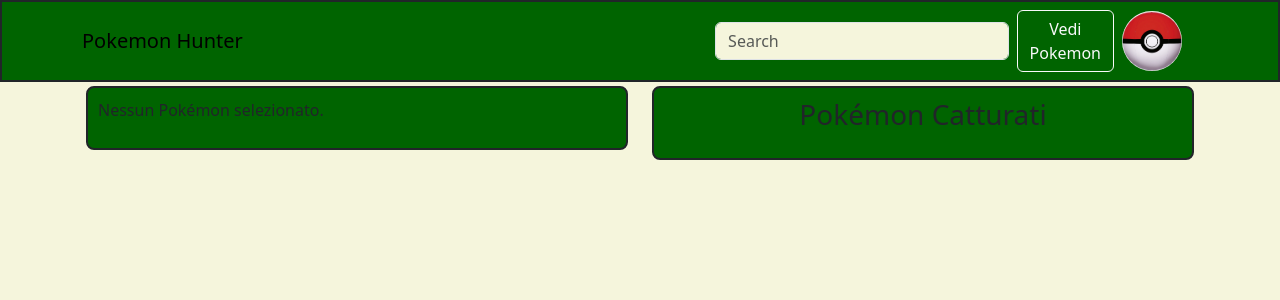
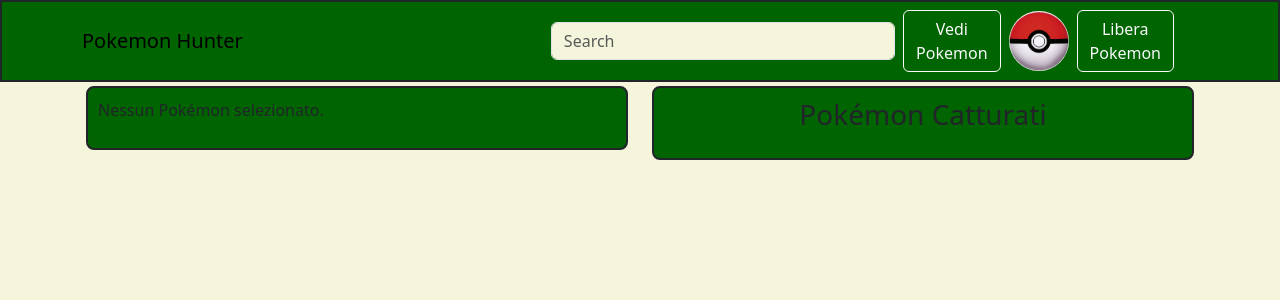
Before and after one commit to SimoneBonvecchio84/vue-pokedex, a Vue app: page / in a window 1280 px wide. Shown: the top 300 px of the page. Built offline with nearby package versions, Linux system fonts and the light colour scheme.

Commit message:
Feat: Added btn clear localStorage

```diff
--- a/src/App.vue
+++ b/src/App.vue
@@ -34,13 +34,21 @@
         console.error("Pokémon non trovato", err);
         this.pokemon = null;  // Pulisce i dati precedenti in caso di errore
       });
-      this.capturePokemon()
+      this.capturePokemon();
+
     },
     capturePokemon() {
       if (this.pokemon && !this.capturedPokemon.find(p => p.name === this.pokemon.name)) {
         this.capturedPokemon.push(this.pokemon);
         localStorage.setItem("capturedPokemon", JSON.stringify(this.capturedPokemon)); // Salva nel localStorage
       }
+    },
+    freePokemon() {
+      localStorage.clear();
+      // window.location.reload()
+      this.capturedPokemon = [];
+      console.log(localStorage)
+
     }
   }
 };
@@ -48,7 +56,11 @@
 
 <template>
   <div class="container-big">
-    <AppHeader v-model="pokemonName" @printPokemon="printPokemon" @click="capturePokemon" />
+    <AppHeader v-model="pokemonName"
+    @printPokemon="printPokemon"
+    @capturePokemon="capturePokemon"
+    @freePokemon="freePokemon"
+    />
     <div class="container">
       <div class="row p-1">
         <div class="col-6">
@@ -58,10 +70,13 @@
               <p>Nessun Pokémon selezionato.</p>
             </div>
           </div>
+          <div>
+
+          </div>
         </div>
         <div class="col-6">
           <div class="cont-chatc">
-            <AppCapturePokemon v-if="capturedPokemon" :capturedPokemon="capturedPokemon" />
+            <AppCapturePokemon v-if="capturedPokemon" :capturedPokemon="capturedPokemon" @click="freePokemon"/>
             <div v-else>
               <p>Nessun Pokémon Catturato.</p>
             </div>
--- a/src/components/AppCapturePokemon.vue
+++ b/src/components/AppCapturePokemon.vue
@@ -17,5 +17,6 @@
                 {{ poke.name }}
             </li>
         </ul>
+
     </div>
 </template>
--- a/src/components/AppHeader.vue
+++ b/src/components/AppHeader.vue
@@ -23,7 +23,8 @@
       <div class="d-flex px-3 align-items-center" role="search">
         <input v-model="pokemonName" class="form-control me-2" type="search" placeholder="Search" aria-label="Search">
         <button @click="$emit('printPokemon')" class="btn btn-outline-light me-2" type="submit">Vedi Pokemon</button>
-        <a @click="$emit('capturePokemon')"  type="btn"><img class="img-btn" src="../assets/img/pokeball.jpg" alt=""></a>
+        <a @click="$emit('capturePokemon')"  type="btn"><img class="img-btn me-2" src="../assets/img/pokeball.jpg" alt=""></a>
+        <button @click="$emit('freePokemon')" class="btn btn-outline-light me-2" type="submit">Libera Pokemon</button>
       </div>
     </div>
   </nav>
```
